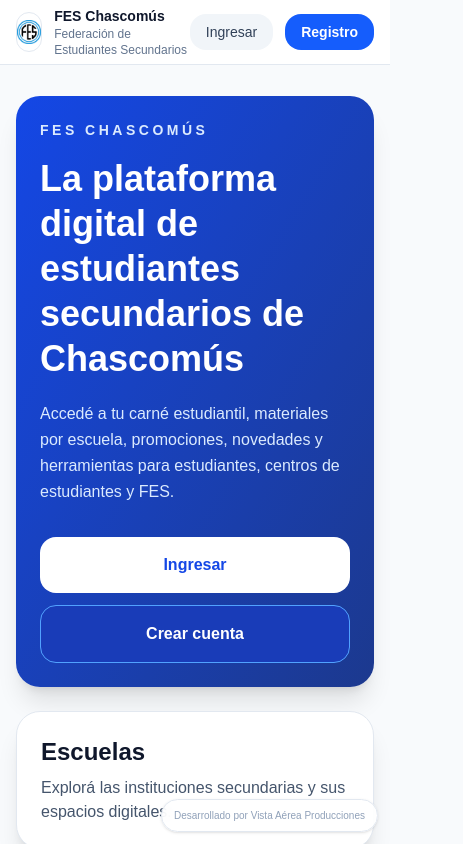
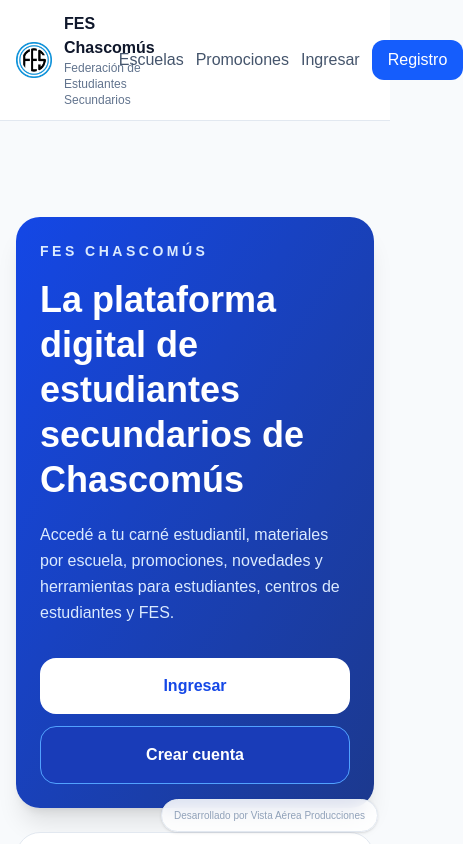
Before and after one commit to feschascomus/fes-chascomus, a Next.js app: page / in a window 390 px wide. Shown: the top 844 px of the page, 463 px wide, since content can reach past the window. Built offline with nearby package versions, Linux system fonts and the light colour scheme; no server answers; the database is empty.

Commit message:
fix suspense navbar

```diff
--- a/src/components/Navbar.js
+++ b/src/components/Navbar.js
@@ -2,133 +2,87 @@
 
 import Link from "next/link"
 import Image from "next/image"
-import { usePathname, useSearchParams } from "next/navigation"
-import SignOutButton from "./SignOutButton"
+import { Suspense } from "react"
+import { useSearchParams } from "next/navigation"
+import SignOutButton from "@/components/SignOutButton"
 
-export default function Navbar() {
-  const pathname = usePathname()
+function NavbarContent() {
   const searchParams = useSearchParams()
-
-  const partes = pathname.split("/").filter(Boolean)
-
-  let usuarioCodigo = searchParams.get("usuario") || ""
-
-  if (partes[0] === "panel" && partes[1]) usuarioCodigo = partes[1]
-  if (partes[0] === "carne" && partes[1]) usuarioCodigo = partes[1]
-
-  const enZonaPrivada =
-    pathname.startsWith("/panel") ||
-    pathname.startsWith("/admin-fes") ||
-    pathname.startsWith("/publicar-novedad") ||
-    pathname.startsWith("/publicar-cuadernillo") ||
-    pathname.startsWith("/carne")
-
-  const hrefLogo = enZonaPrivada ? "/panel" : "/"
-
-  const hrefEscuelas =
-    enZonaPrivada && usuarioCodigo
-      ? `/escuelas?usuario=${usuarioCodigo}`
-      : "/escuelas"
-
-  const hrefPromociones =
-    enZonaPrivada && usuarioCodigo
-      ? `/promociones?usuario=${usuarioCodigo}`
-      : "/promociones"
+  const usuario = searchParams.get("usuario")
 
   return (
-    <header className="fixed top-0 left-0 right-0 z-50 border-b border-slate-200 bg-white/95 backdrop-blur">
-      <div className="mx-auto flex h-16 max-w-7xl items-center justify-between px-4 sm:px-6">
-
-        <Link href={hrefLogo} className="flex items-center gap-3">
-          <div className="relative h-10 w-10 overflow-hidden rounded-full border border-slate-200 bg-white">
+    <nav className="bg-white border-b border-slate-200">
+      <div className="max-w-7xl mx-auto px-4 py-3 flex items-center justify-between">
+        <Link href="/" className="flex items-center gap-3">
           <Image
             src="/fes-logo.png"
-              alt="Logo FES"
-              fill
-              className="object-contain"
+            width={36}
+            height={36}
+            alt="FES"
           />
-          </div>
-
           <div>
-            <p className="text-sm font-bold text-slate-900">
+            <p className="font-semibold text-slate-900">
               FES Chascomús
             </p>
-
             <p className="text-xs text-slate-500">
               Federación de Estudiantes Secundarios
             </p>
           </div>
         </Link>
 
-        {!enZonaPrivada ? (
-
-          <nav className="flex items-center gap-3">
-
+        <div className="flex items-center gap-3">
           <Link
             href="/escuelas"
-              className="hidden rounded-2xl px-4 py-2 text-sm font-medium text-slate-700 hover:bg-slate-100 md:inline-flex"
+            className="text-slate-600 hover:text-slate-900"
           >
             Escuelas
           </Link>
 
           <Link
             href="/promociones"
-              className="hidden rounded-2xl px-4 py-2 text-sm font-medium text-slate-700 hover:bg-slate-100 md:inline-flex"
+            className="text-slate-600 hover:text-slate-900"
           >
             Promociones
           </Link>
 
+          {usuario ? (
+            <>
+              <Link
+                href={`/panel/${usuario}`}
+                className="bg-slate-100 px-4 py-2 rounded-xl"
+              >
+                Mi panel
+              </Link>
+
+              <SignOutButton className="bg-red-100 text-red-600 px-4 py-2 rounded-xl" />
+            </>
+          ) : (
+            <>
               <Link
                 href="/login"
-              className="rounded-2xl bg-slate-100 px-4 py-2 text-sm font-medium text-slate-700 hover:bg-slate-200"
+                className="text-slate-600"
               >
                 Ingresar
               </Link>
 
               <Link
                 href="/registro"
-              className="rounded-2xl bg-blue-600 px-4 py-2 text-sm font-semibold text-white hover:bg-blue-700"
+                className="bg-blue-600 text-white px-4 py-2 rounded-xl"
               >
                 Registro
               </Link>
-
-          </nav>
-
-        ) : (
-
-          <nav className="flex items-center gap-3">
-
-            <Link
-              href={hrefEscuelas}
-              className="hidden rounded-2xl px-4 py-2 text-sm font-medium text-slate-700 hover:bg-slate-100 md:inline-flex"
-            >
-              Escuelas
-            </Link>
-
-            <Link
-              href={hrefPromociones}
-              className="hidden rounded-2xl px-4 py-2 text-sm font-medium text-slate-700 hover:bg-slate-100 md:inline-flex"
-            >
-              Promociones
-            </Link>
-
-            <Link
-              href="/panel"
-              className="rounded-2xl bg-slate-100 px-4 py-2 text-sm font-medium text-slate-700 hover:bg-slate-200"
-            >
-              Mi panel
-            </Link>
-
-            <SignOutButton
-              className="rounded-2xl bg-red-50 px-4 py-2 text-sm font-medium text-red-700 hover:bg-red-100"
-            >
-              Salir
-            </SignOutButton>
-
-          </nav>
-
+            </>
           )}
         </div>
-    </header>
+      </div>
+    </nav>
   )
 }
+
+export default function Navbar() {
+  return (
+    <Suspense fallback={null}>
+      <NavbarContent />
+    </Suspense>
+  )
+}
```
Lines whose indentation alone changed are shown as unchanged.
